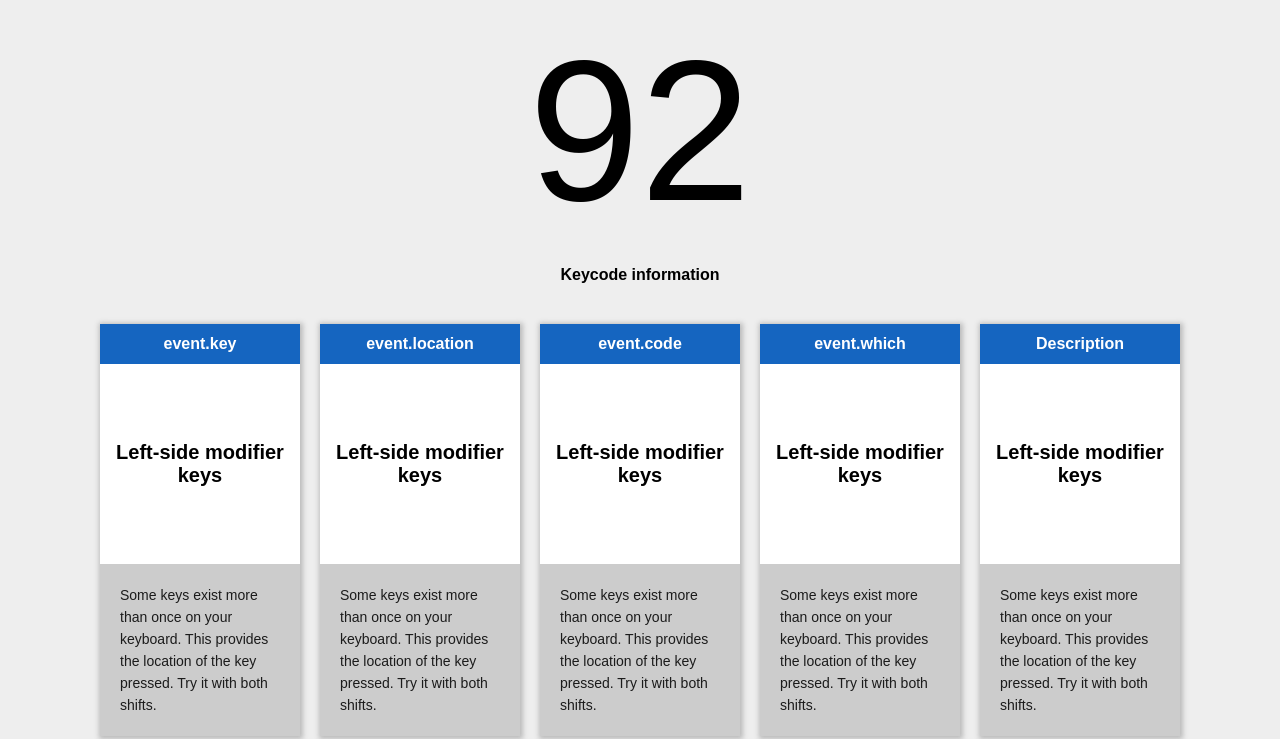
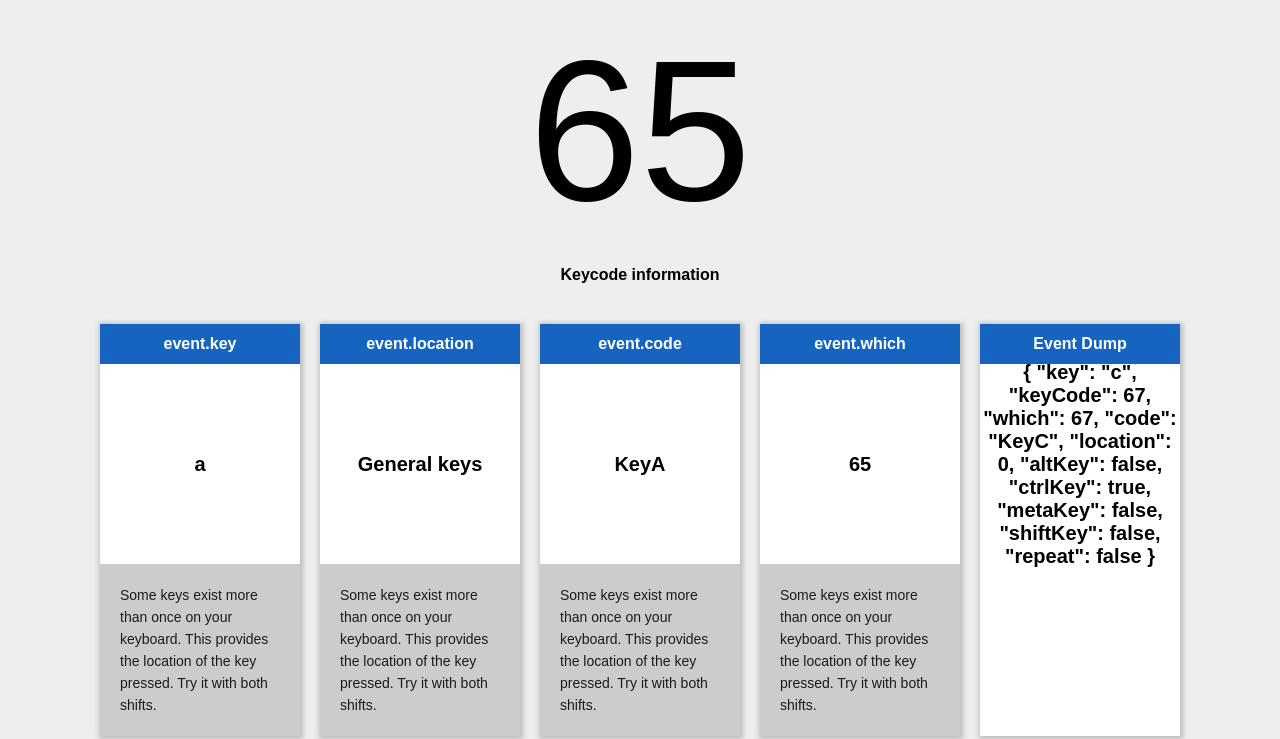
Before and after one commit to PegahAshtari/js-keycode, a plain HTML site: page index.html in a window 1280 px wide. Shown: the part 705-1444 px from the top of the page. Drawn offline with Linux system fonts and the light colour scheme.

Commit message:
feat: add selectors

```diff
--- a/index.html
+++ b/index.html
@@ -24,13 +24,13 @@
     </header>
     <div id="whole-content">
         <main id="main">
-            <h2 id="heading">JavaScript Keycode</h2>
+            <h2 id="heading">JavaScript Keycode <span class="event-which">65</span></h2>
             <!-- first box -->
             <div id="alert">
                 Press any key to get the JavaScript event keycode info
             </div>
             <!-- keycode number -->
-            <p id="keycode-num">92</p>
+            <p class="event-which" id="keycode-num">65</p>
 
             <p id="keycode-info">Keycode information</p>
 
@@ -38,7 +38,7 @@
             <div class="container">
                 <div class="item">
                     <div class="top">event.key</div>
-                    <div class="center">Left-side modifier keys
+                    <div class="center">a
                     </div>
                     <div class="explanation">Some keys exist more than once on your keyboard. This provides the location
                         of the key pressed. Try it with both shifts.</div>
@@ -46,7 +46,7 @@
 
                 <div class="item">
                     <div class="top">event.location</div>
-                    <div class="center">Left-side modifier keys
+                    <div class="center">General keys
                     </div>
                     <div class="explanation">Some keys exist more than once on your keyboard. This provides the location
                         of the key pressed. Try it with both shifts.</div>
@@ -54,7 +54,7 @@
 
                 <div class="item">
                     <div class="top">event.code</div>
-                    <div class="center">Left-side modifier keys
+                    <div class="center">KeyA
                     </div>
                     <div class="explanation">Some keys exist more than once on your keyboard. This provides the location
                         of the key pressed. Try it with both shifts.</div>
@@ -62,15 +62,7 @@
 
                 <div class="item">
                     <div class="top">event.which</div>
-                    <div class="center">Left-side modifier keys
-                    </div>
-                    <div class="explanation">Some keys exist more than once on your keyboard. This provides the location
-                        of the key pressed. Try it with both shifts.</div>
-                </div>
-
-                <div class="item">
-                    <div class="top">Description</div>
-                    <div class="center">Left-side modifier keys
+                    <div class="center event-which">65
                     </div>
                     <div class="explanation">Some keys exist more than once on your keyboard. This provides the location
                         of the key pressed. Try it with both shifts.</div>
@@ -78,7 +70,19 @@
 
                 <div class="item">
                     <div class="top">Event Dump</div>
-                    <div class="center">Left-side modifier keys
+                    <div class="center">
+                        <p id="event-dump">{
+                            "key": "c",
+                            "keyCode": 67,
+                            "which": 67,
+                            "code": "KeyC",
+                            "location": 0,
+                            "altKey": false,
+                            "ctrlKey": true,
+                            "metaKey": false,
+                            "shiftKey": false,
+                            "repeat": false
+                            }</p>
                     </div>
                 </div>
             </div>
```
